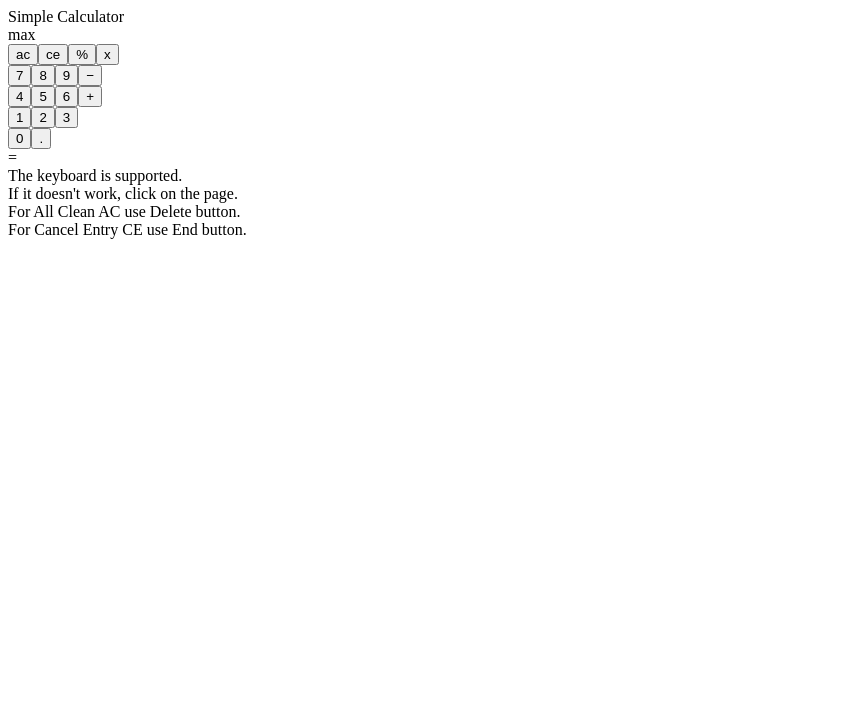
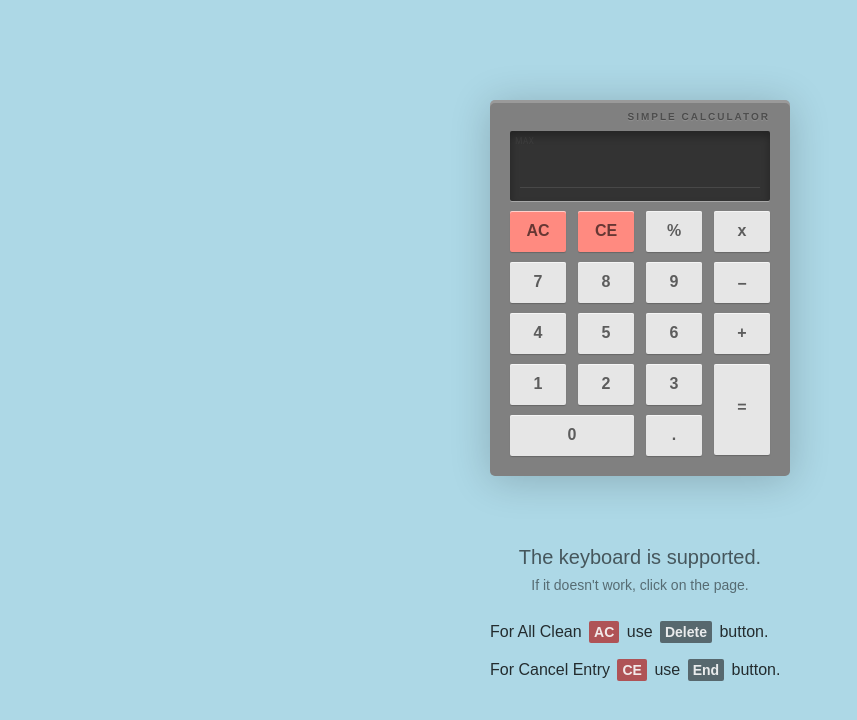
Before and after one commit to rondelhallare/Angular-Calcu, an Angular app in the folder calculator-app/: page / in a window 1280 px wide. Shown: the top 720 px of the page, without its empty margins (0-857 px from the left). Built offline with nearby package versions, Linux system fonts and the light colour scheme.

Commit message:
Update styles.css

```diff
--- a/calculator-app/src/styles.css
+++ b/calculator-app/src/styles.css
@@ -1 +1,201 @@
-/* You can add global styles to this file, and also import other style files */
+body {
+    background: lightblue;
+    font-family: Arial, sans-serif;
+    transition: background .1s;
+}
+
+.calc {
+    font-family: Arial, sans-serif;
+    text-rendering: geometricPrecision;
+    width: 260px;
+    background: grey;
+    margin: 100px auto 0 auto;
+    border-radius: 5px;
+    box-shadow: 0 4px 40px rgba(0, 0, 0, 0.2),
+        inset 0 3px 0 rgba(255, 255, 255, 0.2);
+    padding: 20px
+}
+
+.display {
+    font-family: 'Roboto Condensed', sans-serif;
+    color: rgba(255, 255, 255, 0.8);
+    background: rgba(0, 0, 0, .6);
+    font-size: 35px;
+    padding: 10px;
+    text-align: right;
+    border-radius: 2px;
+    box-shadow: inset 0 5px 8px rgba(0, 0, 0, 0.3), 0 1px 0 rgba(255, 255, 255, 0.3);
+}
+
+.header .titles {
+    text-transform: uppercase;
+    letter-spacing: 2px;
+    color: rgba(0, 0, 0, 0.45);
+    font-size: 10px;
+    font-weight: bold;
+    margin-top: -8px;
+    padding-bottom: 8px;
+    text-align: right;
+    text-shadow: 0 1px 1px rgba(255, 255, 255, 0.15);
+    user-select: none;
+}
+
+.display-main {
+    height: 38px;
+}
+
+.display-indicate {
+    font-size: 10px;
+    color: rgba(255, 255, 255, 0.05);
+    text-align: left;
+    margin: -5px 0 -2px -5px;
+    text-transform: uppercase;
+    user-select: none;
+    transition: color .1s ease-in;
+}
+
+.max {
+    color: rgba(255, 150, 150, 0.8);
+}
+
+.display-operations {
+    font-size: 15px;
+    color: rgba(255, 255, 255, 0.5);
+    border-top: 1px solid rgba(255, 255, 255, 0.1);
+    padding-top: 3px;
+    margin-top: 4px;
+}
+
+.row {
+    margin-left: -12px;
+    margin-top: 10px;
+}
+
+.row:after,
+.bottom-row:after {
+    content: "";
+    display: block;
+    clear: both;
+}
+
+.left,
+.right {
+    float: left;
+}
+
+.button {
+    position: relative;
+    top: 0;
+    height: 41px;
+    color: rgba(0, 0, 0, 0.6);
+    font-size: 16px;
+    font-family: "Arial Bold", Gadget, Arial, sans-serif;
+    font-weight: 700;
+    text-align: center;
+    padding: 9px 0 11px 0;
+    border-radius: 2px;
+    float: left;
+    width: 56px;
+    background: rgba(255, 255, 255, 0.8);
+    margin-left: 12px;
+    text-transform: uppercase;
+    border: 0;
+    box-shadow: 0 1px 1px rgba(0, 0, 0, 0.2),
+        inset 0 1px 0 rgba(255, 255, 255, 0.6);
+    transition: all .1s;
+    cursor: pointer;
+    user-select: none;
+}
+
+.button:hover {
+    box-shadow: 0 2px 6px rgba(0, 0, 0, 0.15), inset 0 1px 0 rgba(255, 255, 255, 0.6);
+    background: rgba(255, 255, 255, 0.95);
+    color: rgba(0, 0, 0, 0.8);
+}
+
+.button:active {
+    top: 1px;
+    box-shadow: 0 0 2px rgba(0, 0, 0, 0.15), inset 0 1px 0 rgba(255, 255, 255, 0.3);
+}
+
+.button:focus {
+    outline: 0;
+}
+
+.ac,
+.ce {
+    background: #FF8A80
+}
+
+.ac:hover,
+.ce:hover {
+    background: #FF5252;
+}
+
+.minus {
+    padding-top: 11px;
+    padding-bottom: 9px;
+}
+
+.zero {
+    width: 124px;
+}
+
+.eq {
+    margin-top: 10px;
+    padding: 35px 0 15px 0;
+}
+
+.mult {
+    text-transform: none;
+    padding-top: 9px;
+    padding-bottom: 11px;
+}
+
+/* tips */
+
+.tips {
+    width: 300px;
+    margin: 70px auto;
+}
+
+.tips .title {
+    font-size: 20px;
+    color: rgba(0, 0, 0, 0.6);
+    text-align: center;
+    font-size: ;
+    margin-bottom: 20px;
+}
+
+.tips .hint {
+    margin-bottom: 20px;
+    color: rgba(0, 0, 0, 0.8);
+}
+
+.hint.small {
+    text-align: center;
+    font-size: 14px;
+    margin-top: -12px;
+    margin-bottom: 30px;
+    color: rgba(0, 0, 0, 0.5);
+}
+
+.hint-sel {
+    background: rgba(175, 50, 50, 0.8);
+    font-size: 14px;
+    font-weight: bold;
+    color: rgba(250, 250, 250, 0.9);
+    padding: 3px 5px;
+    border-radius: 2px;
+    margin: 0 3px;
+}
+
+.hint-btn {
+    background: rgba(30, 30, 30, 0.6);
+    font-size: 14px;
+    font-weight: bold;
+    color: rgba(250, 250, 250, 0.9);
+    padding: 3px 5px;
+    border-radius: 2px;
+    margin: 0 3px;
+}
```
